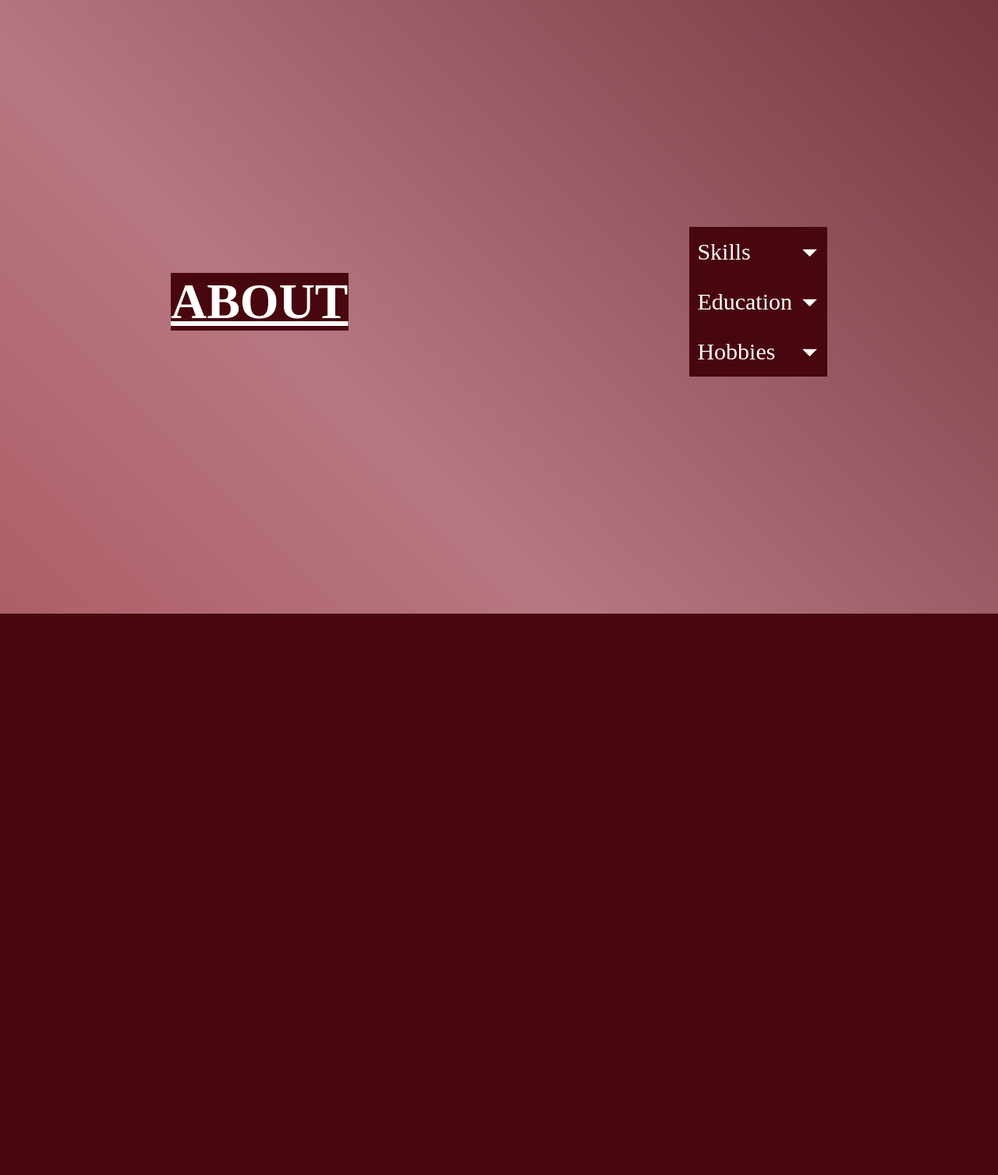
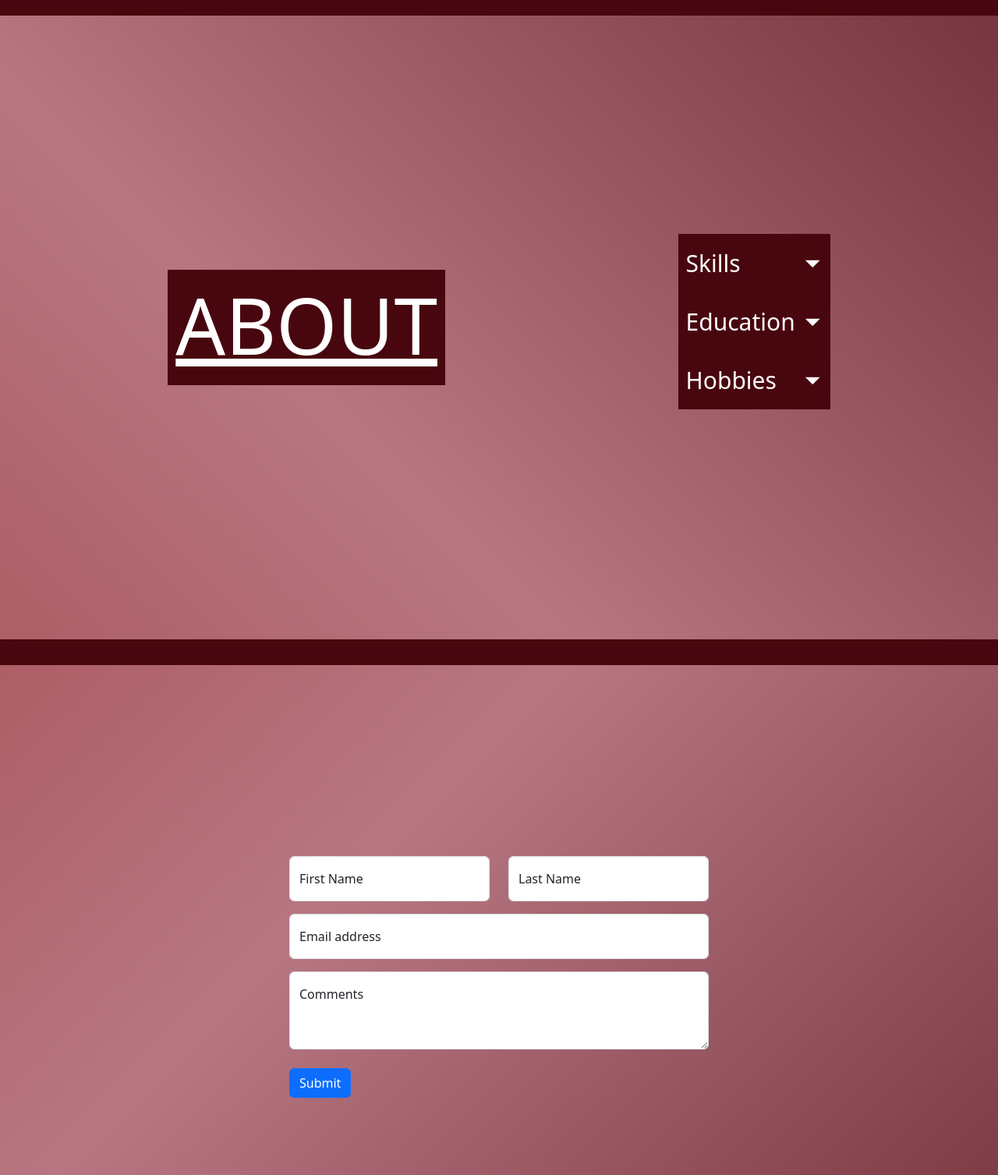
Before and after one commit to Kamp7/PORTFOLIO, a plain HTML site: page index.html in a window 1280 px wide. Shown: the part 813-2320 px from the top of the page at 78% size. Before the commit the page ends 1600 px from the top, so only its background shows below. Drawn offline with nearby package versions, Linux system fonts and the light colour scheme.

Commit message:
add contact section

```diff
--- a/index.html
+++ b/index.html
@@ -1,13 +1,19 @@
 <!DOCTYPE html>
 <html lang="en">
+
 <head>
     <meta charset="UTF-8">
     <meta name="viewport" content="width=device-width, initial-scale=1.0">
     <title>Kamleshwar Pandey</title>
+
+    <link rel="stylesheet"
+        href="https://fonts.googleapis.com/css2?family=Material+Symbols+Outlined:opsz,wght,FILL,GRAD@24,400,0,0" />
+    <link rel="website icon" href="mypicforport.jpg">
+    <link href="https://cdn.jsdelivr.net/npm/bootstrap@5.3.3/dist/css/bootstrap.min.css" rel="stylesheet"
+        integrity="sha384-QWTKZyjpPEjISv5WaRU9OFeRpok6YctnYmDr5pNlyT2bRjXh0JMhjY6hW+ALEwIH" crossorigin="anonymous">
         <link rel="stylesheet" href="style.css">
-    <link rel="stylesheet" href="https://fonts.googleapis.com/css2?family=Material+Symbols+Outlined:opsz,wght,FILL,GRAD@24,400,0,0" />
-    <link rel="website icon"  href="mypicforport.jpg">
 </head>
+
 <body>
     <div id="home">
         <div class="nav-icon"><span class="material-symbols-outlined" id="menu">
@@ -38,6 +44,7 @@
             <div class="photo"><img src="mypicforport.jpg"></div>
         </div>
     </div>
+    <hr>
     <div id="about">
         <div class="container">
             <div class="heading">
@@ -46,21 +53,27 @@
             </div>
             <div class="aboutme">
                 <ul>
-                <div class="category"><li>Skills</li><span class="material-symbols-outlined drop">
+                    <div class="category">
+                        <li>Skills</li><span class="material-symbols-outlined drop">
                             arrow_drop_down
                         </span><span class="material-symbols-outlined open">
                             arrow_right
-                        </span></div>
-                <div class="category"><li>Education</li><span class="material-symbols-outlined drop">
+                        </span>
+                    </div>
+                    <div class="category">
+                        <li>Education</li><span class="material-symbols-outlined drop">
                             arrow_drop_down
                         </span><span class="material-symbols-outlined open">
                             arrow_right
-                        </span></div>
-                <div class="category"><li>Hobbies</li><span class="material-symbols-outlined drop">
+                        </span>
+                    </div>
+                    <div class="category">
+                        <li>Hobbies</li><span class="material-symbols-outlined drop">
                             arrow_drop_down
                         </span><span class="material-symbols-outlined open">
                             arrow_right
-                        </span></div>
+                        </span>
+                    </div>
                 </ul>
             </div>
             <div id="skill">
@@ -93,6 +106,47 @@
             </div>
         </div>
     </div>
+    <hr>
+    <div id="contact">
+        <div class="container">
+            <form>
+                <div class="row">
+                    <div class="col">
+                        <div class="form-floating mb-3">
+                            <input type="FirstName" class="form-control" id="floatingInput" placeholder="First Name" required>
+                            <label for="floatingInput">First Name</label>
+                        </div>
+                    </div>
+                    <div class="col">
+                        <div class="form-floating mb-3">
+                            <input type="LastName" class="form-control" id="floatingInput" placeholder="Last Name" required>
+                            <label for="floatingInput">Last Name</label>
+                        </div>
+                    </div>
+
+                </div>
+                <div class="form-floating mb-3">
+                    <input type="email" class="form-control" id="floatingInput" placeholder="name@example.com" required>
+                    <label for="floatingInput">Email address</label>
+                </div>
+                <div class="form-floating">
+                    <textarea class="form-control" placeholder="Leave a comment here" id="floatingTextarea2" style="height: 100px"></textarea>
+                    <label for="floatingTextarea2">Comments</label>
+                  </div>
+                  <br>
+                  <button type="submit" class="btn btn-primary">Submit</button>
+            </form>
+        </div>
+        <div class="social">
+
+
+
+        </div>
+    </div>
+    </div>
     <script src="script.js"></script>
+
+
 </body>
+
 </html>
--- a/style.css
+++ b/style.css
@@ -58,23 +58,27 @@ body
 }
 .navbar>ul
 {
+    position: absolute;
+    top: 0;
+    left: 0;
     width: 100%;
+    height: 100px;
     padding-left: 10%;
     list-style: none;
     display: flex;
     justify-content: space-evenly;
-    padding-top: 35px;
+    align-items: center;
     display: none;
 
 }
 .navbar>ul>li:hover{
     background-color: #000000;
-    padding: 5px;
     border-radius: 6px;
     transition: all 0.4s;
 }
 .navbar>ul>li{
     cursor: pointer;
+    padding: 5px;
 }
 #content
 {
@@ -168,7 +172,7 @@ body
             }
 
 }
-.container{
+#about .container{
     width: 100%;
     height: 100%;
     display: flex;
@@ -177,14 +181,16 @@ body
 }
 .heading
 {
-    font-size: 2rem;
+    padding: 10px;
     background-color: #48070F;
     color: rgb(255, 255, 255);
     text-decoration-line: underline;
     transition: all 0.5s linear;
 
 }
-
+.heading h1{
+    font-size: 100px;
+}
 .aboutme>ul{
     list-style: none;
 }
@@ -212,12 +218,14 @@ body
     display: none;
     width: 50%;
     height: 60%;
+    border-radius: 100px;
     background-color:#B66D00;
     color:whitesmoke;
     position: relative;
 }
+
 #skill>ul{
-    list-style: none;
+    list-style:"⇒";
     font-size: 25px;
     position: absolute;
     top:50%;
@@ -230,12 +238,13 @@ body
     display: none;
     width: 50%;
     height: 60%;
+    border-radius: 100px;
     background-color:#B66D00;
     color:whitesmoke;
     position: relative;
 }
 #education>ul{
-    list-style: none;
+    list-style:"⇒";
     font-size: 25px;
     position: absolute;
     top:50%;
@@ -248,12 +257,13 @@ body
     display: none;
     width: 50%;
     height: 60%;
+    border-radius: 100px;
     background-color:#B66D00;
     color:whitesmoke;
     position: relative;
 }
 #hobbies>ul{
-    list-style: none;
+    list-style:"⇒";
     font-size: 25px;
     position: absolute;
     top:50%;
@@ -273,3 +283,32 @@ body
     font-size: 45px;
     cursor: pointer;
 }
+::-webkit-scrollbar
+{
+
+    background-color: transparent;
+    width: 3px;
+}
+::-webkit-scrollbar-thumb
+{
+    background-color: #B66D00;
+
+    border-radius: 40px;
+}
+#contact
+{
+    width: 100%;
+    height: 100%;
+    background-size: 300%;
+    background-position: 0% 50%;
+    background-image: linear-gradient(135deg,rgb(154, 40, 40),rgb(183, 119, 130),#48070F);
+    animation: background 7s ease-in-out infinite;
+}
+#contact>.container
+{
+    width: 100%;
+    height: 100%;
+    display: flex;
+    justify-content: space-around;
+    align-items: center;
+}
```
Lines whose indentation alone changed are shown as unchanged.
